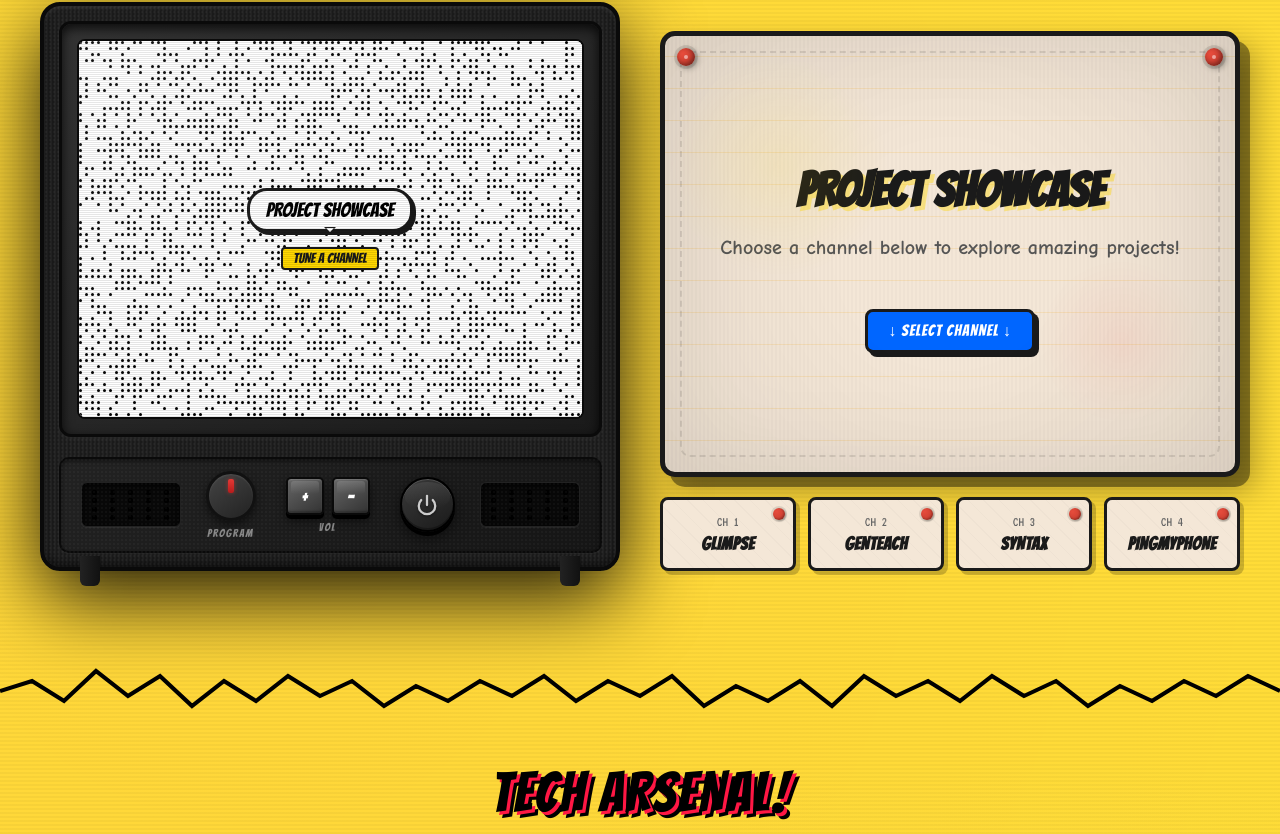
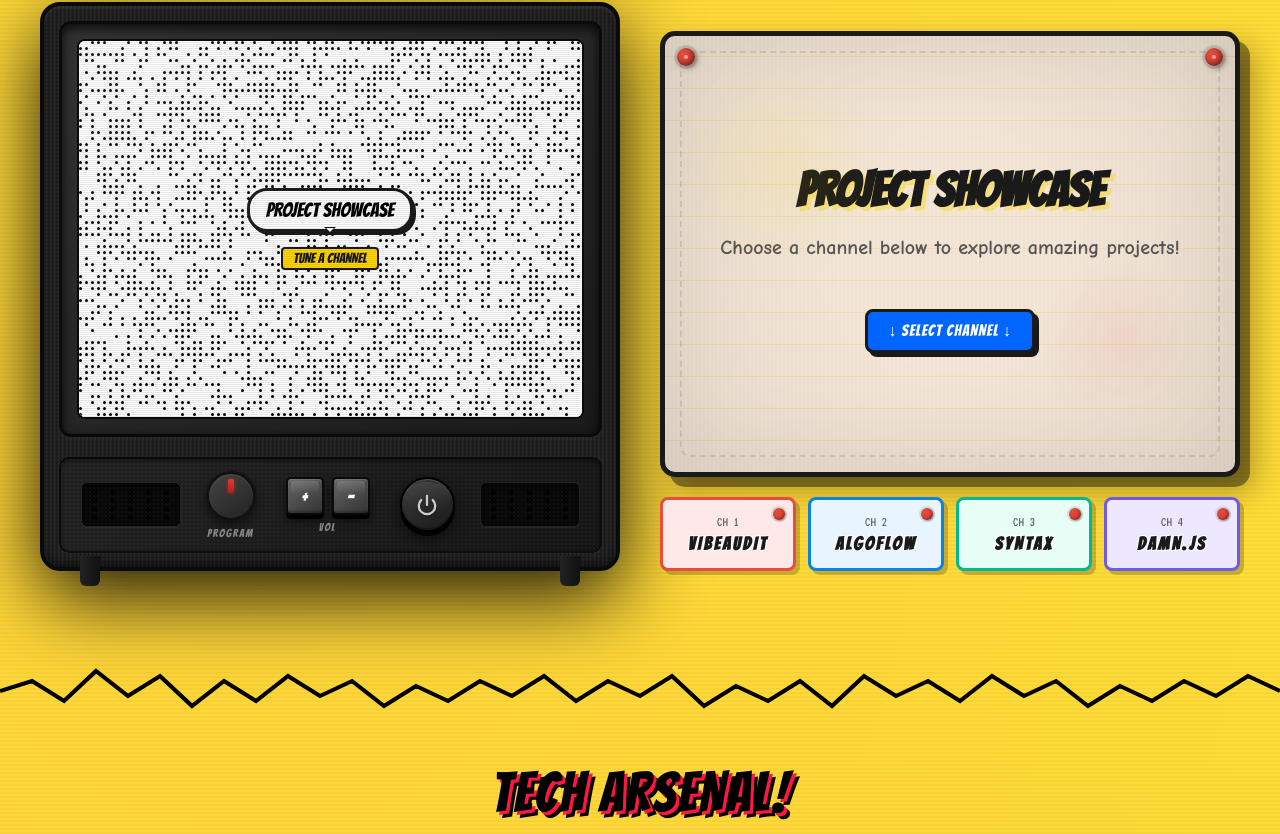
Before and after one commit to AnanthuNarashimman/Web-Slinger, a React (Vite) app: page / in a window 1280 px wide. Shown: the part 1066-1900 px from the top of the page. Built offline with nearby package versions, Linux system fonts and the light colour scheme; a web font is replaced by a local one.

Commit message:
Updated TV component

```diff
--- a/src/ComponentStyles/ComicTV.css
+++ b/src/ComponentStyles/ComicTV.css
@@ -1046,7 +1046,7 @@
 
 .tech-badge-comic {
     padding: 6px 14px;
-    background: var(--comic-cyan);
+    background: #FDCB6E;
     border: 2px solid var(--comic-black);
     border-radius: 20px;
     font-family: 'Comic Neue', sans-serif;
@@ -1059,14 +1059,7 @@
 }
 
 .tech-badge-comic::before {
-    content: '';
-    position: absolute;
-    top: 2px;
-    left: 4px;
-    right: 4px;
-    height: 40%;
-    background: rgba(255, 255, 255, 0.4);
-    border-radius: 20px;
+    content: none;
 }
 
 .tech-badge-comic:hover {
@@ -1235,6 +1228,59 @@
     box-shadow: 6px 6px 0 var(--comic-black);
 }
 
+/* Per-channel card colors */
+.project-selector .project-card-mini:nth-child(1) {
+    background: #FFE8E8;
+    border-color: #e74c3c;
+}
+.project-selector .project-card-mini:nth-child(1):hover {
+    box-shadow: 6px 6px 0 #c0392b;
+}
+.project-selector .project-card-mini:nth-child(1).active {
+    background: #FF6B6B;
+    border-color: #c0392b;
+    box-shadow: 6px 6px 0 #c0392b;
+}
+
+.project-selector .project-card-mini:nth-child(2) {
+    background: #E8F4FF;
+    border-color: #0984E3;
+}
+.project-selector .project-card-mini:nth-child(2):hover {
+    box-shadow: 6px 6px 0 #0652DD;
+}
+.project-selector .project-card-mini:nth-child(2).active {
+    background: #74B9FF;
+    border-color: #0652DD;
+    box-shadow: 6px 6px 0 #0652DD;
+}
+
+.project-selector .project-card-mini:nth-child(3) {
+    background: #E8FFF8;
+    border-color: #00B894;
+}
+.project-selector .project-card-mini:nth-child(3):hover {
+    box-shadow: 6px 6px 0 #00876A;
+}
+.project-selector .project-card-mini:nth-child(3).active {
+    background: #55EFC4;
+    border-color: #00876A;
+    box-shadow: 6px 6px 0 #00876A;
+}
+
+.project-selector .project-card-mini:nth-child(4) {
+    background: #EDE8FF;
+    border-color: #6C5CE7;
+}
+.project-selector .project-card-mini:nth-child(4):hover {
+    box-shadow: 6px 6px 0 #4834D4;
+}
+.project-selector .project-card-mini:nth-child(4).active {
+    background: #A29BFE;
+    border-color: #4834D4;
+    box-shadow: 6px 6px 0 #4834D4;
+}
+
 .card-pin {
     position: absolute;
     top: 8px;
@@ -1264,10 +1310,16 @@
 .project-name-mini {
     font-family: 'Bangers', cursive;
     font-size: clamp(14px, 1.8vw, 18px);
+    font-weight: 700;
     color: var(--comic-black);
     text-transform: uppercase;
     margin: 0;
-    letter-spacing: 0.5px;
+    letter-spacing: 2.5px;
+    text-shadow:
+        -1px -1px 0 rgba(255,255,255,0.8),
+         1px -1px 0 rgba(255,255,255,0.8),
+        -1px  1px 0 rgba(255,255,255,0.8),
+         1px  1px 0 rgba(255,255,255,0.8);
 }
 
 /* Responsive Design */
--- a/src/Components/ComicTV.jsx
+++ b/src/Components/ComicTV.jsx
@@ -21,24 +21,24 @@ function ComicTV() {
     const projects = [
         {
             id: 0,
-            title: "Glimpse",
-            subtitle: "(Offline RAG)",
-            description: "Glimpse is an offline Retrieval-Augmented Generation system that provides complete control over your data. It processes documents, images, and audio files locally, transforming them into an intelligent, searchable knowledge base. Built with Electron.js and Ollama, sensitive information never leaves your device while you query your personal knowledge base using natural language.",
-            techStack: ["Electron.js", "React", "Python", "Ollama"],
-            status: "In Progress",
-            gitLink: "https://github.com/AnanthuNarashimman/Glimpse-Edge",
-            liveLink: null,
+            title: "VibeAudit",
+            subtitle: "(AI Design Auditor)",
+            description: "VibeAudit is an AI-powered website design auditor that replaces manual design QA with automated analysis. Using Gemini 3 Pro, it crawls your website viewport-by-viewport, evaluating CTA effectiveness, theme consistency, and intent alignment. The browser agent captures screenshots and generates scored reports (0-100) with actionable feedback, making design validation as automated as performance testing.",
+            techStack: ["React", "Python Flask", "Gemini API", "Browser-use", "Playwright", "Socket.io"],
+            status: "Live",
+            gitLink: "https://github.com/AnanthuNarashimman/VibeAudit",
+            liveLink: "https://vibeaudit-delta.vercel.app",
             image: Glimpse
         },
         {
             id: 1,
-            title: "GenTeach",
-            subtitle: "",
-            description: "GenTeach automates educational video production by generating complete explainer videos with script, voiceover, and synchronized visuals from any topic. Using Google's Gemini API for content generation and Vertex AI for text-to-speech, it produces professional-quality videos in minutes. Firebase handles user management and storage, making it easy for educators to create engaging materials without video editing expertise.",
-            techStack: ["React", "Python Flask", "Gemini API", "Vertex API", "Firebase"],
+            title: "AlgoFlow",
+            subtitle: "(Algo Visualizer)",
+            description: "AlgoFlow transforms your Python or JavaScript code into interactive flowcharts in real-time using Google Gemini AI. It analyzes code structure, identifies conditionals, loops, and recursion, then renders an explorable visual representation. An AI tutor powered by Mem0 remembers your learning journey across sessions, providing context-aware explanations and complexity insights for every algorithm you write.",
+            techStack: ["React", "Node.js", "Gemini API", "Mem0", "React Flow"],
             status: "Live",
-            gitLink: "https://github.com/AnanthuNarashimman/GenTeach---AI",
-            liveLink: "https://gen-teach-ai-kd7v.vercel.app",
+            gitLink: "https://github.com/AnanthuNarashimman/AlgoFlow",
+            liveLink: "https://algo-flow-roan.vercel.app",
             image: GenTeach
         },
         {
@@ -47,20 +47,20 @@ function ComicTV() {
             subtitle: "(Contest Platform)",
             description: "Syntax is a comprehensive contest platform for educational institutions and competitive programming communities. It supports timed quizzes, coding challenges, and multi-round competitions with a multi-level admin system. Judge0 integration provides secure code execution and automatic evaluation, while Firebase ensures real-time leaderboard updates and reliable data persistence.",
             techStack: ["React", "Node.js", "Firebase", "Judge0"],
-            status: "In Progress",
+            status: "Live",
             gitLink: "https://github.com/AnanthuNarashimman/Syntax",
-            liveLink: null,
+            liveLink: "https://syntax-nu.vercel.app/",
             image: Syntax
         },
         {
             id: 3,
-            title: "PingMyPhone",
-            subtitle: "",
-            description: "PingMyPhone enables users to schedule automated Telegram messages for any future date and time. Perfect for birthday reminders, motivational messages, or task check-ins. Built with Python Flask and Firebase, it uses GitHub Actions as a cron service to trigger messages at scheduled times with timezone support, ensuring delivery even when offline.",
-            techStack: ["React", "Python Flask", "Firebase", "Telegram Bot", "Github Actions"],
+            title: "damn.js",
+            subtitle: "(DevTools Extension)",
+            description: "damn.js is a Chrome DevTools extension that mirrors console errors in real time and provides AI-powered explanations plus structured debugging prompts. It hooks into console.error, window.onerror, and unhandled promise rejections, forwarding them to a custom DevTools panel. Click Explain for contextual AI analysis and documentation references, or Spell to generate a ready-to-paste prompt for Claude, Cursor, or ChatGPT.",
+            techStack: ["Manifest V3", "Vanilla JS", "Node.js", "Gemini API", "Vercel"],
             status: "Live",
-            gitLink: "https://github.com/AnanthuNarashimman/PingMyPhone",
-            liveLink: "https://ping-my-phone.vercel.app/",
+            gitLink: "https://github.com/AnanthuNarashimman/damnjs",
+            liveLink: "https://damn-js-lp.vercel.app/",
             image: PingMyPhone
         }
     ];
```
